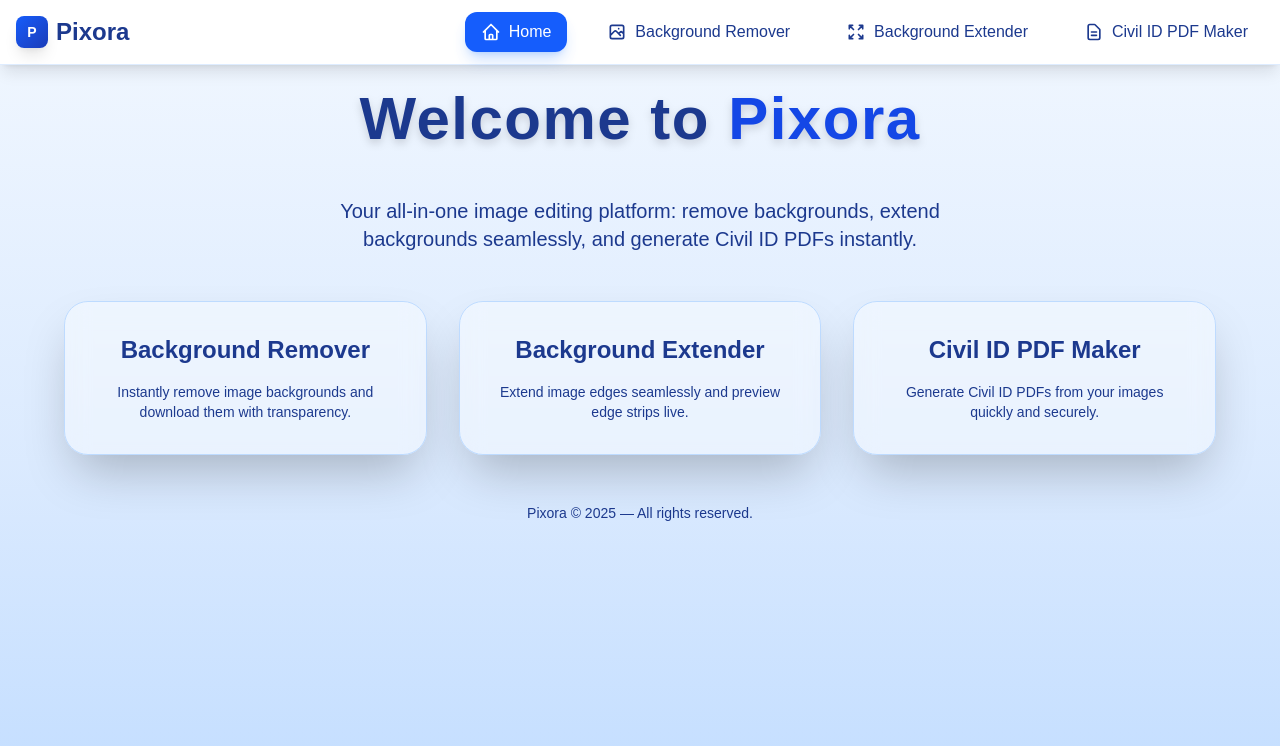
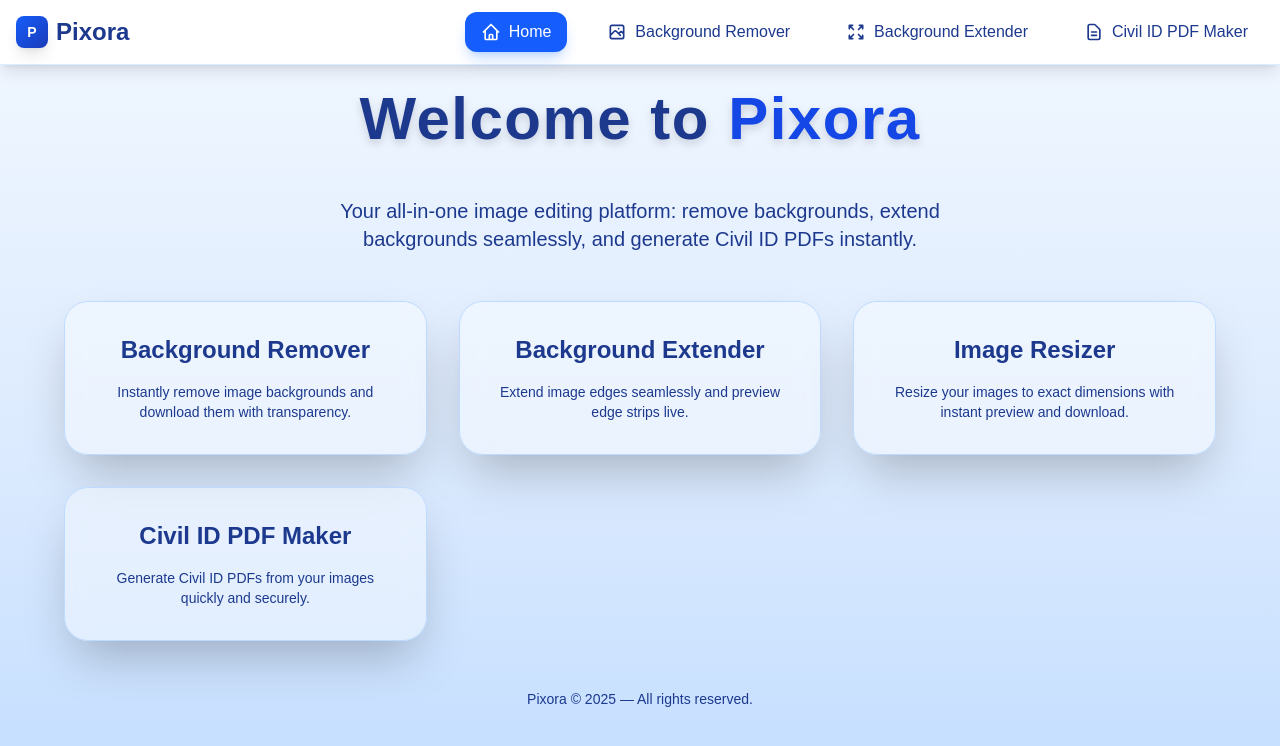
Before and after one commit to BLOUDANJEWELLERY/Pixora, a Next.js app in the folder bg/: page / in a window 1280 px wide. Shown: the top 746 px of the page. Built offline with nearby package versions, Linux system fonts and the light colour scheme.

Commit message:
Update index.tsx

```diff
--- a/bg/pages/index.tsx
+++ b/bg/pages/index.tsx
@@ -39,6 +39,16 @@ export default function Home() {
           </div>
         </Link>
 
+{/* Image Resizer */}
+<Link href="/image-resizer" className="transform hover:scale-105 transition-all">
+  <div className="bg-white/40 backdrop-blur-md shadow-2xl rounded-3xl p-8 flex flex-col items-center gap-4 border border-blue-200 border-opacity-30 hover:shadow-[0_0_30px_rgba(59,130,246,0.4)]">
+    <h2 className="text-2xl font-semibold text-blue-900">Image Resizer</h2>
+    <p className="text-blue-900 text-center text-sm">
+      Resize your images to exact dimensions with instant preview and download.
+    </p>
+  </div>
+</Link>
+
         {/* Civil ID PDF Maker */}
         <Link href="/civil-id" className="transform hover:scale-105 transition-all">
           <div className="bg-white/40 backdrop-blur-md shadow-2xl rounded-3xl p-8 flex flex-col items-center gap-4 border border-blue-200 border-opacity-30 hover:shadow-[0_0_30px_rgba(59,130,246,0.4)]">
```
